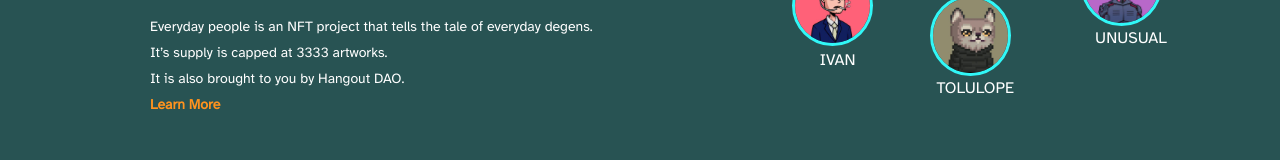
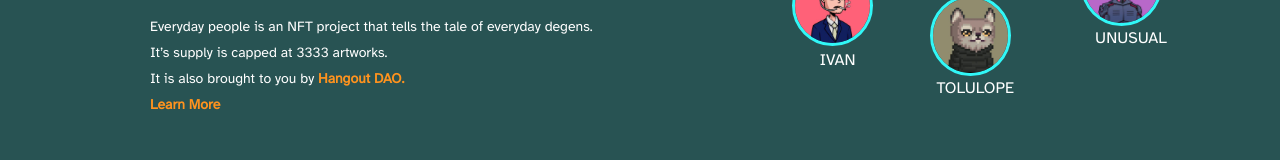
Before and after one commit to vantage-ola/everyday-people, a React (Create React App) app: page / in a window 1280 px wide. Shown: the part 431-591 px from the top of the page. Built offline with nearby package versions, Linux system fonts and the light colour scheme; a web font is replaced by a local one.

Commit message:
final commit

```diff
--- a/src/components/Title/index.js
+++ b/src/components/Title/index.js
@@ -12,7 +12,7 @@
         <Wrapper>
             <TitleP>Everyday people is an NFT project that tells the tale of everyday degens.</TitleP>
             <TitleP>It’s supply is capped at 3333 artworks.</TitleP>
-            <TitleP>It is also brought to you by Hangout DAO.</TitleP>
+            <TitleP>It is also brought to you by <LearnMore href="https://twitter.com/hangoutDao_" target="_blank" rel="noopener noreferrer" >Hangout DAO.</LearnMore></TitleP>
             <TitleP><LearnMore href="https://twitter.com/3V3RYDAYP3OPL3" target="_blank" rel="noopener noreferrer" >Learn More</LearnMore></TitleP>
         </Wrapper>
         </>
```
